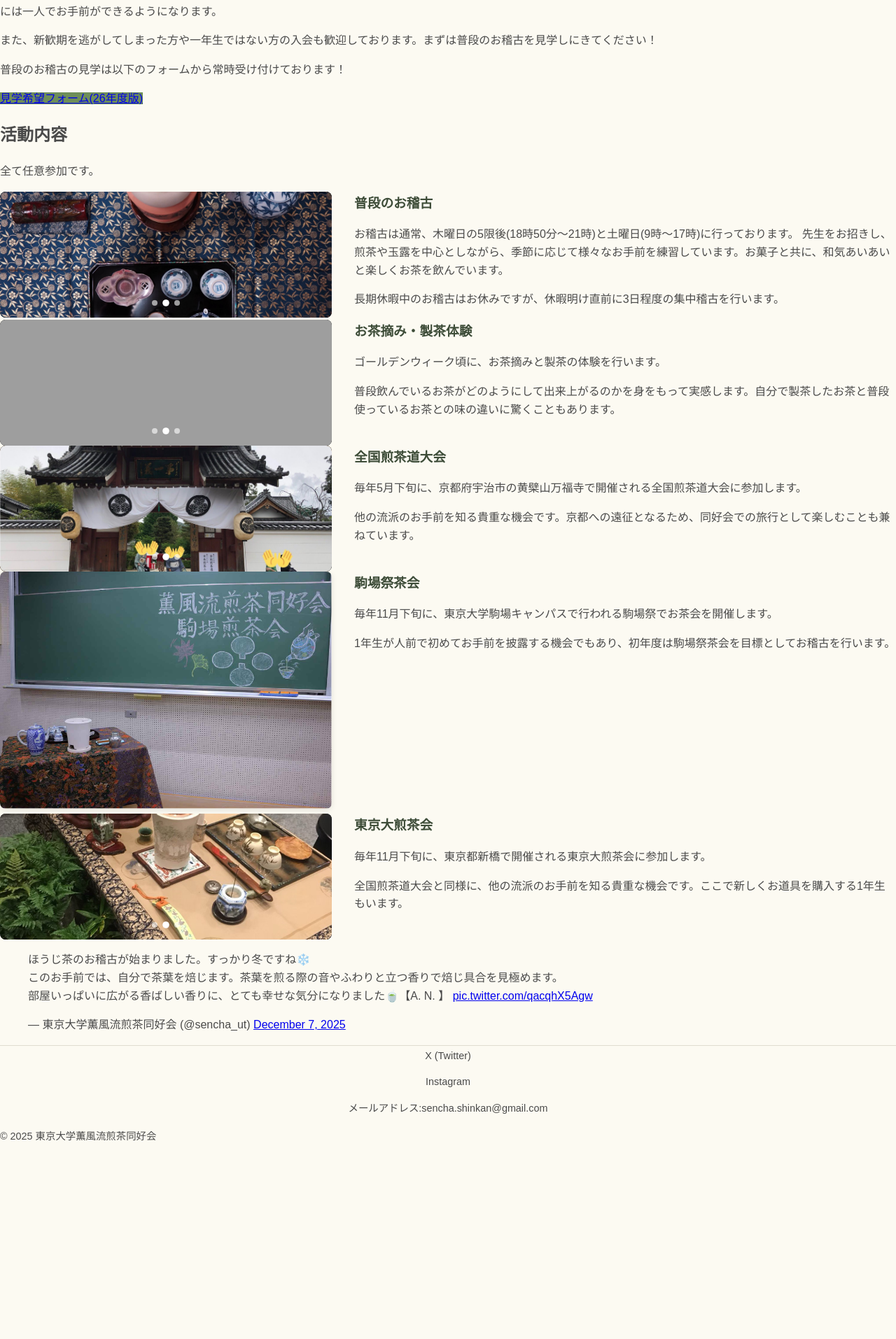
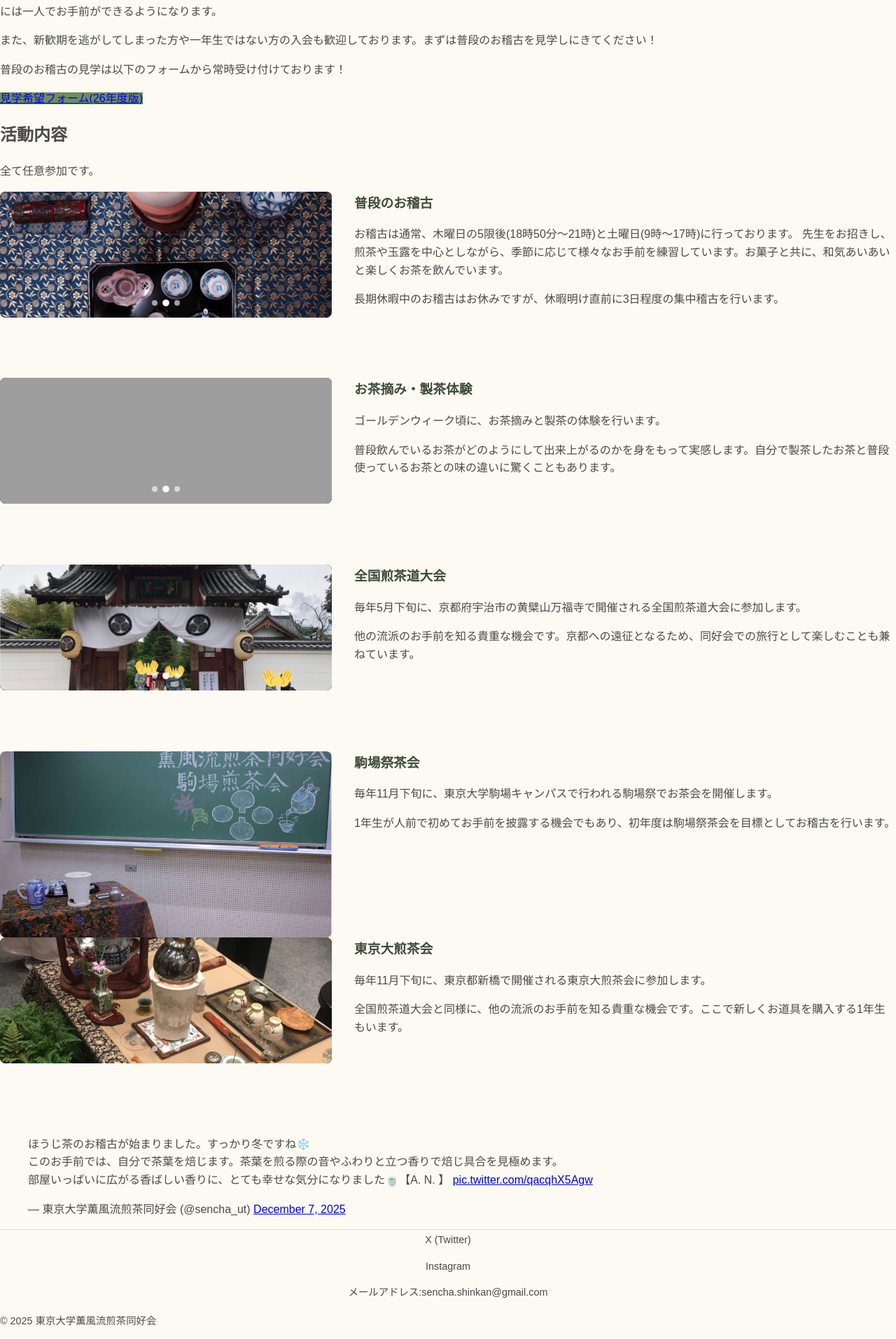
Before and after one commit to citrusml/sencha_ut, a Jekyll site: the page built from index.html, in a window 1280 px wide. Shown: the part 1384-3298 px from the top of the page at 70% size. Built offline with Jekyll 4.4.1, drawn with Linux system fonts in a browser that asks for light colours; some web fonts are replaced; comment, search, counter and statistics services are not loaded; before the commit the page ends 3035 px from its top, so only the background shows below that; grey boxes are pictures that could not be loaded.

Commit message:
homeの画像修正3

```diff
--- a/assets/css/style.css
+++ b/assets/css/style.css
@@ -402,9 +402,15 @@ img {
   order: 1; /* パソコンでは左に表示 */
 }
 
+.responsive-image {
+  aspect-ratio: 16/9; /* maintain fixed ratio */
+  overflow: hidden; /* clip overflowing image */
+}
+
 .responsive-image img {
   width: 100%;
-  height: auto;
+  height: 100%;
+  object-fit: cover; /* fill container while preserving ratio */
   max-width: 500px; /* 写真の最大幅を制限 */
   border-radius: 8px;
   box-shadow: 0 2px 8px rgba(0, 0, 0, 0.1);
@@ -432,6 +438,7 @@ img {
     order: 1;
     min-width: auto;
     width: 100%; /* ensure image container stretches */
+    aspect-ratio: 16/9; /* keep ratio on mobile */
   }
 
   .responsive-text {
```
Also changed, not shown: assets/images/大煎茶1.jpg, assets/images/大煎茶3.jpg, assets/images/大煎茶4.jpg, 2 other files.
